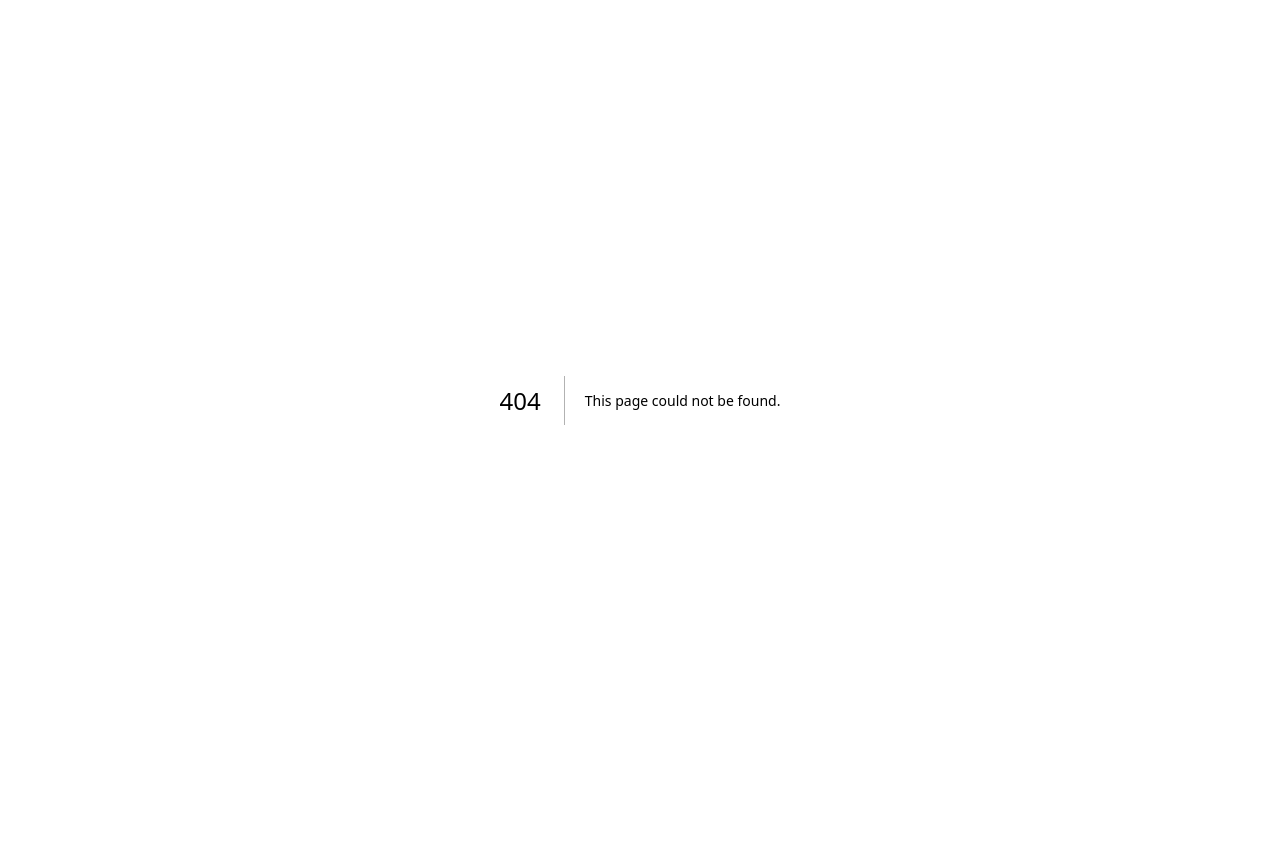
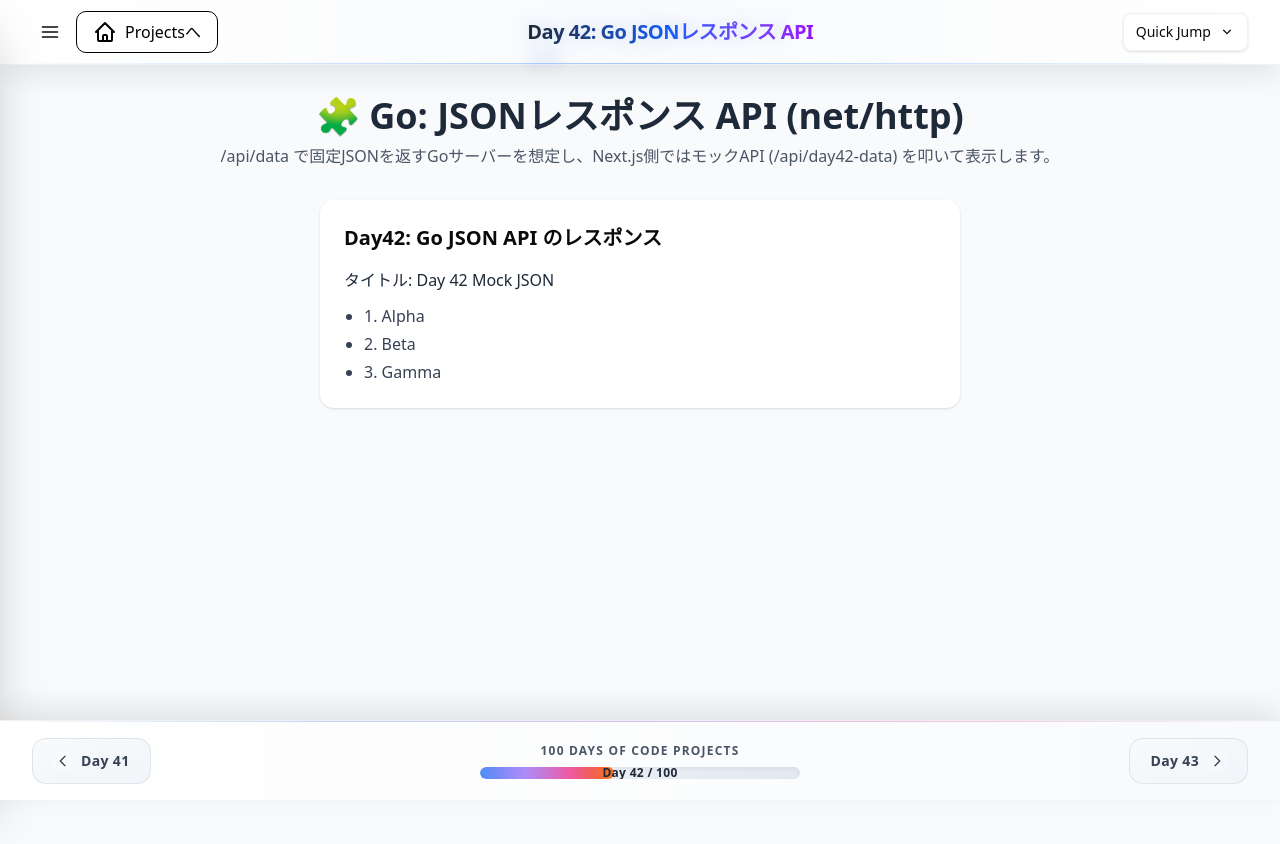
Before and after one commit to atsuki61/100DaysOfCode, a Next.js app: page /day42-go-json-api in a window 1280 px wide. Before the commit this address had no page. Shown: the top 844 px of the page. Built offline with nearby package versions, Linux system fonts and the light colour scheme.

Commit message:
feat(day42): Day42ページとレイアウトを追加（Header/PageHeader/Footer 準拠）

```diff
--- /dev/null
+++ b/src/app/day42-go-json-api/layout.tsx
@@ -0,0 +1,24 @@
+import Header from '@/components/common/Header'
+import PageHeader from '@/components/common/PageHeader'
+import Footer from '@/components/common/Footer'
+
+export default function Day42Layout({
+  children,
+}: {
+  children: React.ReactNode
+}) {
+  return (
+    <div className="min-h-screen bg-gray-50">
+      <Header title="Day 42: Go JSONレスポンス API" />
+      <PageHeader
+        icon="🧩"
+        title="Go: JSONレスポンス API (net/http)"
+        description="/api/data で固定JSONを返すGoサーバーを想定し、Next.js側ではモックAPI (/api/day42-data) を叩いて表示します。"
+      />
+      <main className="bg-gray-50 min-h-screen"> {/* 背景色統一, 画面高 */}
+        {children}
+      </main>
+      <Footer currentDay={42} />
+    </div>
+  )
+}
--- /dev/null
+++ b/src/app/day42-go-json-api/page.tsx
@@ -0,0 +1,83 @@
+"use client";
+
+import { useEffect, useState } from "react";
+
+type Item = { id: number; name: string };
+type Day42Response = { title: string; items: Item[] };
+
+export default function Day42Page() {
+  const [data, setData] = useState<Day42Response | null>(null);
+  const [error, setError] = useState<string | null>(null);
+  const [loading, setLoading] = useState<boolean>(false);
+
+  useEffect(() => {
+    const fetchData = async () => {
+      setLoading(true);
+      setError(null);
+      try {
+        const res = await fetch("/api/day42-data");
+        if (!res.ok) throw new Error(`HTTP ${res.status}`);
+        const json = (await res.json()) as unknown;
+        // 型ガード
+        if (
+          typeof json === "object" &&
+          json !== null &&
+          "title" in json &&
+          typeof (json as Record<string, unknown>).title === "string" &&
+          "items" in json &&
+          Array.isArray((json as Record<string, unknown>).items)
+        ) {
+          const items = (json as { items: unknown }).items;
+          const validItems: Item[] = items.filter(
+            (it: unknown): it is Item =>
+              typeof it === "object" &&
+              it !== null &&
+              "id" in it &&
+              typeof (it as Record<string, unknown>).id === "number" &&
+              "name" in it &&
+              typeof (it as Record<string, unknown>).name === "string"
+          );
+          setData({ title: (json as { title: string }).title, items: validItems });
+        } else {
+          throw new Error("Unexpected response shape");
+        }
+      } catch (e: unknown) {
+        setError(e instanceof Error ? e.message : "Unknown error");
+      } finally {
+        setLoading(false);
+      }
+    };
+
+    void fetchData();
+  }, []);
+
+  return (
+    <div className="max-w-2xl mx-auto px-4 pb-24"> {/* 中央寄せ, 横パディング, 下部余白 */}
+      <section className="bg-white rounded-xl shadow p-6"> {/* 白背景, 角丸, 影, 余白 */}
+        <h2 className="text-xl font-semibold mb-4"> {/* 中見出し */}
+          Day42: Go JSON API のレスポンス
+        </h2>
+
+        {loading && <p className="text-gray-600">読み込み中...</p>}
+        {error && <p className="text-red-600">エラー: {error}</p>}
+
+        {data && (
+          <div className="space-y-3"> {/* 縦間隔 */}
+            <p className="text-gray-800">タイトル: {data.title}</p>
+            <ul className="list-disc pl-5 space-y-1"> {/* 箇条書き, 左パディング, 縦間隔 */}
+              {data.items.map((it) => (
+                <li key={it.id} className="text-gray-700"> {/* グレー文字 */}
+                  {it.id}. {it.name}
+                </li>
+              ))}
+            </ul>
+          </div>
+        )}
+
+        {!loading && !error && !data && (
+          <p className="text-gray-600">APIの応答が取得できませんでした。</p>
+        )}
+      </section>
+    </div>
+  );
+}
```
